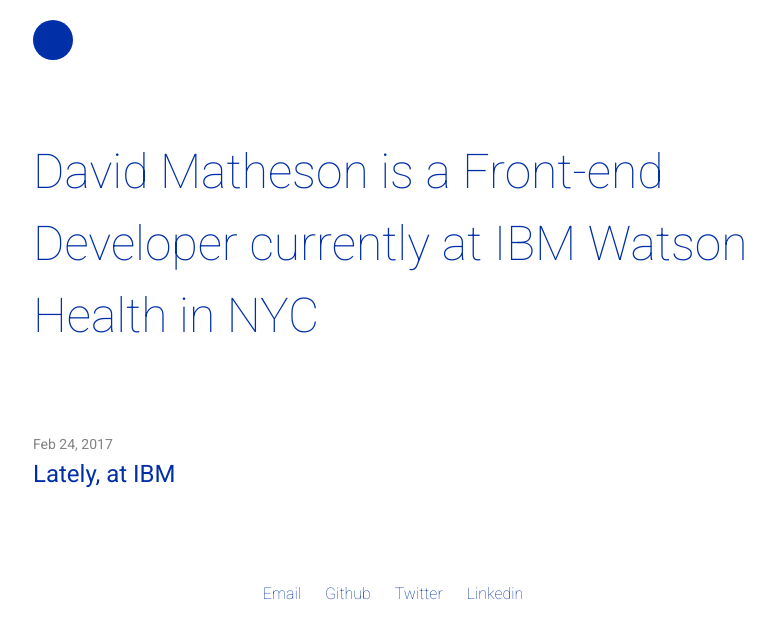
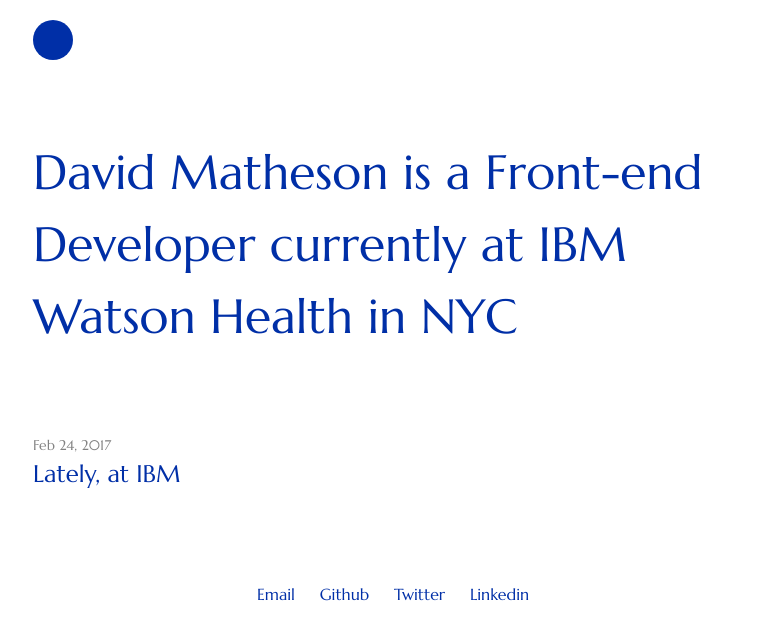
Before and after one commit to mathesond2/davidmatheson.me, a Jekyll site: the page built from index.html, in a window 1280 px wide. Shown: the top 640 px of the page, without its empty margins (237-1012 px from the left). Built offline with Jekyll 4.4.1, drawn with Linux system fonts in a browser that asks for light colours.

Commit message:
added font paths and styles

```diff
--- a/_includes/head.html
+++ b/_includes/head.html
@@ -4,7 +4,7 @@
   <meta name="viewport" content="width=device-width, initial-scale=1">
   <title>{% if page.title %}{{ page.title | escape }}{% else %}{{ site.title | escape }}{% endif %}</title>
   <meta name="description" content="{% if page.excerpt %}{{ page.excerpt | strip_html | strip_newlines | truncate: 160 }}{% else %}{{ site.description }}{% endif %}">
-  <link href="https://fonts.googleapis.com/css?family=Roboto:100,300,400,700" rel="stylesheet">
+   <link href="https://fonts.googleapis.com/css?family=Marcellus|Roboto:100,300,400,700" rel="stylesheet">
   <link rel="stylesheet" href="{{ "/css/main.css" | prepend: site.baseurl }}">
   <link rel="canonical" href="{{ page.url | replace:'index.html','' | prepend: site.baseurl | prepend: site.url }}">
   <link rel="alternate" type="application/rss+xml" title="{{ site.title }}" href="{{ "/feed.xml" | prepend: site.baseurl | prepend: site.url }}">
--- a/_sass/05-_shame.scss
+++ b/_sass/05-_shame.scss
@@ -8,9 +8,14 @@
 //    http://csswizardry.com/2013/04/shame-css/
 
 body {
+   // background: url(../images/me.png);
+   background-repeat: no-repeat;
+   background-size: 300px;
+    background-position: center;
    background-color: #fff;
    color: #002fa7;
-   font-family: 'Roboto', sans-serif;
+   // font-family: 'Roboto', sans-serif;
+   font-family: 'Marcellus', serif; //I like this
    a,
    .site-title {
       color: #002fa7;
```
